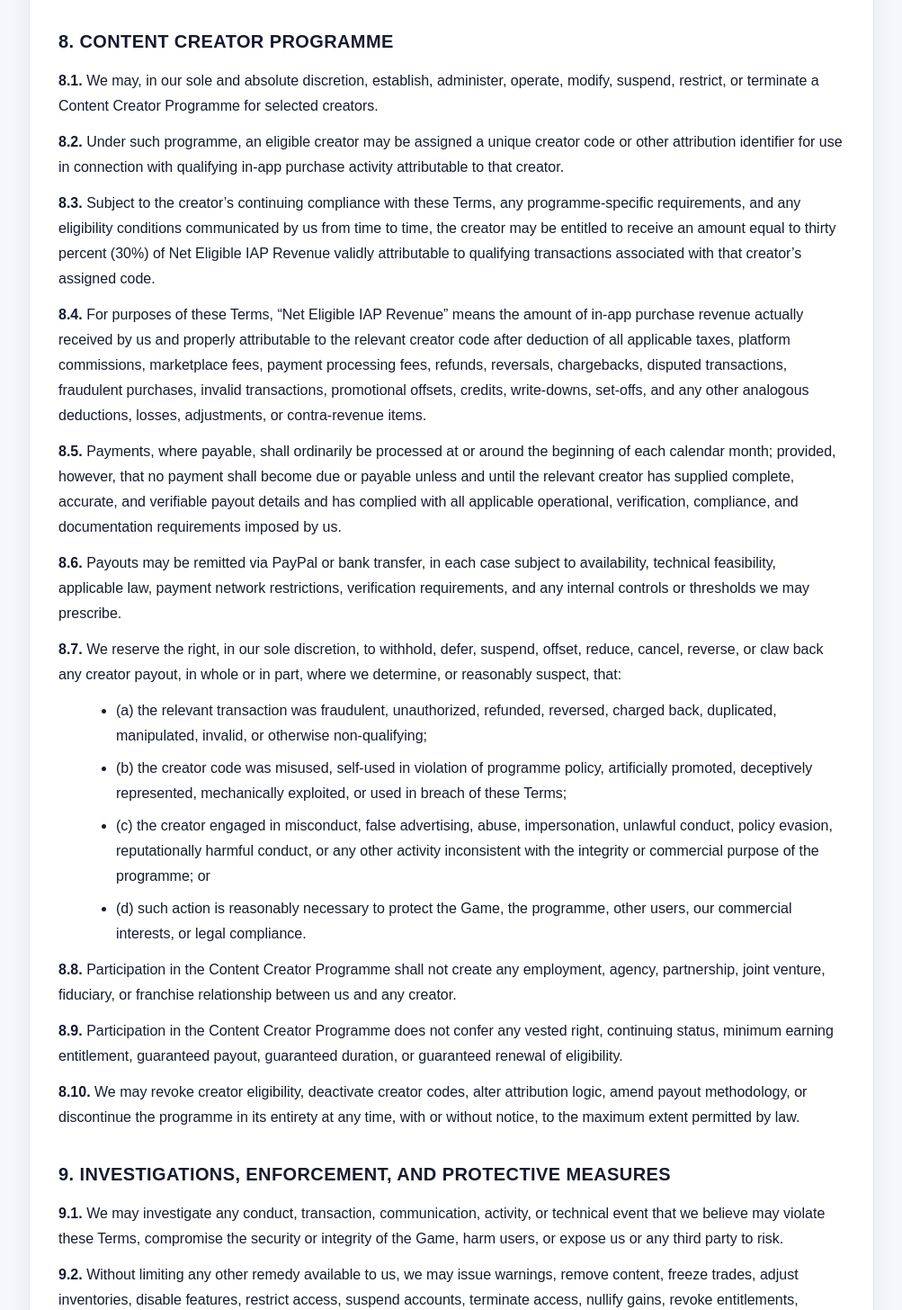
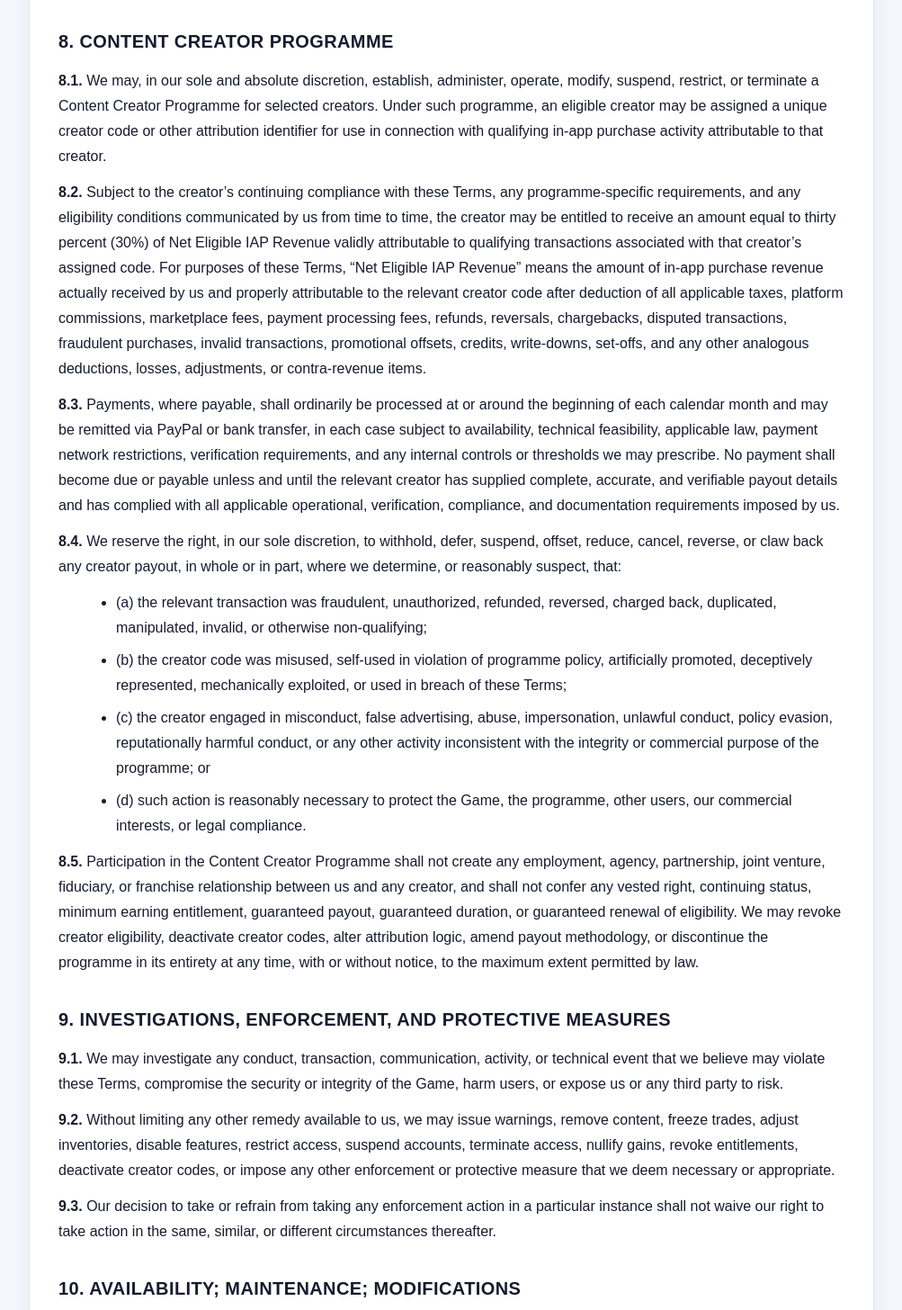
Before and after one commit to AkshitSharma1/akshitsharma1.github.io, a plain HTML site: page games/balldash/terms.html in a window 1280 px wide. Shown: the part 3778-5234 px from the top of the page at 90% size, without its empty margins (138-1141 px from the left). Drawn offline with Linux system fonts and the light colour scheme.

Commit message:
Update terms.html

```diff
--- a/games/balldash/terms.html
+++ b/games/balldash/terms.html
@@ -166,25 +166,23 @@
       <p><span class="section-number">7.3.</span> You acknowledge and agree that pricing, availability, promotional structures, entitlements, item bundles, rewards, ad rewards, subscription benefits, and monetization design may be altered, suspended, discontinued, or reconfigured at any time.</p>
       <p><span class="section-number">7.4.</span> Ad-based functionality may be unavailable, delayed, interrupted, limited, or technically impaired from time to time, and no warranty is made as to the continued availability, frequency, delivery, or rewardability of any advertisement or ad-driven mechanic.</p>
       <p><span class="section-number">7.5.</span> Where any purchase, subscription, reward, entitlement, or monetization-related outcome is affected by fraud, abuse, chargeback, reversal, refund, failed payment, processing error, platform action, system malfunction, exploit, or technical defect, we reserve the right to investigate and to correct, suspend, revoke, adjust, or reverse the relevant effect, entitlement, or transaction record.</p>
+<h2>8. Content Creator Programme</h2>
 
-      <h2>8. Content Creator Programme</h2>
-      <p><span class="section-number">8.1.</span> We may, in our sole and absolute discretion, establish, administer, operate, modify, suspend, restrict, or terminate a Content Creator Programme for selected creators.</p>
-      <p><span class="section-number">8.2.</span> Under such programme, an eligible creator may be assigned a unique creator code or other attribution identifier for use in connection with qualifying in-app purchase activity attributable to that creator.</p>
-      <p><span class="section-number">8.3.</span> Subject to the creator’s continuing compliance with these Terms, any programme-specific requirements, and any eligibility conditions communicated by us from time to time, the creator may be entitled to receive an amount equal to thirty percent (30%) of Net Eligible IAP Revenue validly attributable to qualifying transactions associated with that creator’s assigned code.</p>
-      <p><span class="section-number">8.4.</span> For purposes of these Terms, “Net Eligible IAP Revenue” means the amount of in-app purchase revenue actually received by us and properly attributable to the relevant creator code after deduction of all applicable taxes, platform commissions, marketplace fees, payment processing fees, refunds, reversals, chargebacks, disputed transactions, fraudulent purchases, invalid transactions, promotional offsets, credits, write-downs, set-offs, and any other analogous deductions, losses, adjustments, or contra-revenue items.</p>
-      <p><span class="section-number">8.5.</span> Payments, where payable, shall ordinarily be processed at or around the beginning of each calendar month; provided, however, that no payment shall become due or payable unless and until the relevant creator has supplied complete, accurate, and verifiable payout details and has complied with all applicable operational, verification, compliance, and documentation requirements imposed by us.</p>
-      <p><span class="section-number">8.6.</span> Payouts may be remitted via PayPal or bank transfer, in each case subject to availability, technical feasibility, applicable law, payment network restrictions, verification requirements, and any internal controls or thresholds we may prescribe.</p>
-      <p><span class="section-number">8.7.</span> We reserve the right, in our sole discretion, to withhold, defer, suspend, offset, reduce, cancel, reverse, or claw back any creator payout, in whole or in part, where we determine, or reasonably suspect, that:</p>
+<p><span class="section-number">8.1.</span> We may, in our sole and absolute discretion, establish, administer, operate, modify, suspend, restrict, or terminate a Content Creator Programme for selected creators. Under such programme, an eligible creator may be assigned a unique creator code or other attribution identifier for use in connection with qualifying in-app purchase activity attributable to that creator.</p>
+
+<p><span class="section-number">8.2.</span> Subject to the creator’s continuing compliance with these Terms, any programme-specific requirements, and any eligibility conditions communicated by us from time to time, the creator may be entitled to receive an amount equal to thirty percent (30%) of Net Eligible IAP Revenue validly attributable to qualifying transactions associated with that creator’s assigned code. For purposes of these Terms, “Net Eligible IAP Revenue” means the amount of in-app purchase revenue actually received by us and properly attributable to the relevant creator code after deduction of all applicable taxes, platform commissions, marketplace fees, payment processing fees, refunds, reversals, chargebacks, disputed transactions, fraudulent purchases, invalid transactions, promotional offsets, credits, write-downs, set-offs, and any other analogous deductions, losses, adjustments, or contra-revenue items.</p>
+
+<p><span class="section-number">8.3.</span> Payments, where payable, shall ordinarily be processed at or around the beginning of each calendar month and may be remitted via PayPal or bank transfer, in each case subject to availability, technical feasibility, applicable law, payment network restrictions, verification requirements, and any internal controls or thresholds we may prescribe. No payment shall become due or payable unless and until the relevant creator has supplied complete, accurate, and verifiable payout details and has complied with all applicable operational, verification, compliance, and documentation requirements imposed by us.</p>
+
+<p><span class="section-number">8.4.</span> We reserve the right, in our sole discretion, to withhold, defer, suspend, offset, reduce, cancel, reverse, or claw back any creator payout, in whole or in part, where we determine, or reasonably suspect, that:</p>
 <ul>
   <li>(a) the relevant transaction was fraudulent, unauthorized, refunded, reversed, charged back, duplicated, manipulated, invalid, or otherwise non-qualifying;</li>
   <li>(b) the creator code was misused, self-used in violation of programme policy, artificially promoted, deceptively represented, mechanically exploited, or used in breach of these Terms;</li>
   <li>(c) the creator engaged in misconduct, false advertising, abuse, impersonation, unlawful conduct, policy evasion, reputationally harmful conduct, or any other activity inconsistent with the integrity or commercial purpose of the programme; or</li>
   <li>(d) such action is reasonably necessary to protect the Game, the programme, other users, our commercial interests, or legal compliance.</li>
 </ul>
-      <p><span class="section-number">8.8.</span> Participation in the Content Creator Programme shall not create any employment, agency, partnership, joint venture, fiduciary, or franchise relationship between us and any creator.</p>
-      <p><span class="section-number">8.9.</span> Participation in the Content Creator Programme does not confer any vested right, continuing status, minimum earning entitlement, guaranteed payout, guaranteed duration, or guaranteed renewal of eligibility.</p>
-      <p><span class="section-number">8.10.</span> We may revoke creator eligibility, deactivate creator codes, alter attribution logic, amend payout methodology, or discontinue the programme in its entirety at any time, with or without notice, to the maximum extent permitted by law.</p>
 
+<p><span class="section-number">8.5.</span> Participation in the Content Creator Programme shall not create any employment, agency, partnership, joint venture, fiduciary, or franchise relationship between us and any creator, and shall not confer any vested right, continuing status, minimum earning entitlement, guaranteed payout, guaranteed duration, or guaranteed renewal of eligibility. We may revoke creator eligibility, deactivate creator codes, alter attribution logic, amend payout methodology, or discontinue the programme in its entirety at any time, with or without notice, to the maximum extent permitted by law.</p>
       <h2>9. Investigations, Enforcement, and Protective Measures</h2>
       <p><span class="section-number">9.1.</span> We may investigate any conduct, transaction, communication, activity, or technical event that we believe may violate these Terms, compromise the security or integrity of the Game, harm users, or expose us or any third party to risk.</p>
       <p><span class="section-number">9.2.</span> Without limiting any other remedy available to us, we may issue warnings, remove content, freeze trades, adjust inventories, disable features, restrict access, suspend accounts, terminate access, nullify gains, revoke entitlements, deactivate creator codes, or impose any other enforcement or protective measure that we deem necessary or appropriate.</p>
```
Lines whose indentation alone changed are shown as unchanged.
